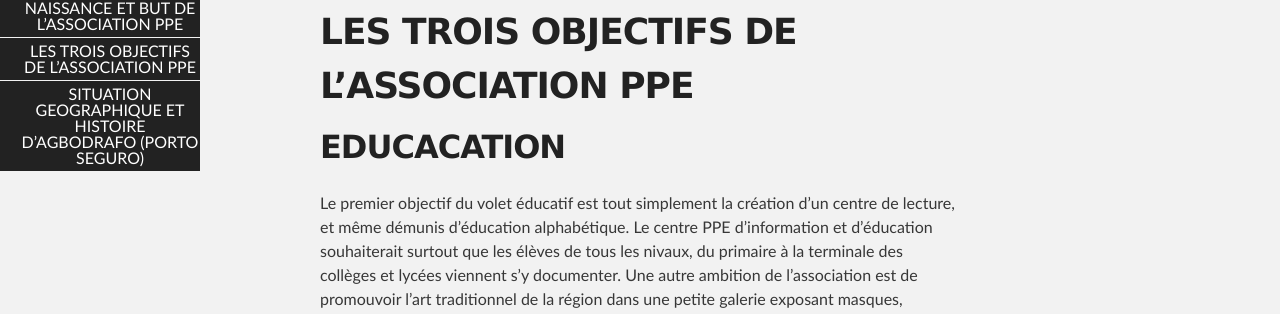
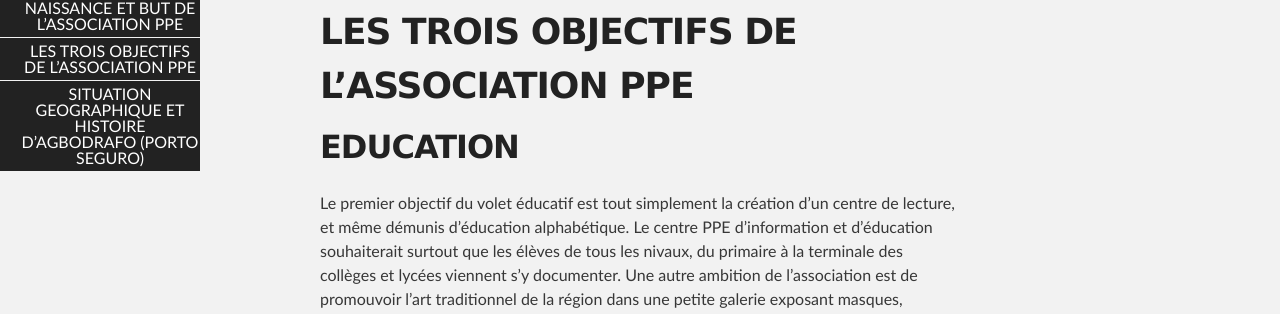
Before and after one commit to promotion-portoetenvirons/promotion-portoetenvirons.github.com, a Jekyll site: the page built from _posts/2013-01-29-objectifs-ppe.md, in a window 1280 px wide. Shown: the part 326-640 px from the top of the page. Built offline with Jekyll 4.4.1, drawn with Linux system fonts in a browser that asks for light colours; Markdown is read by kramdown in place of the engine named in the settings.

Commit message:
essai markdownify

```diff
--- a/_config.yml
+++ b/_config.yml
@@ -1,2 +1,7 @@
+source:      .
+destination: ./_site
+includes:    ./_includes
 markdown: rdiscount
 pygments: true
+rdiscount:
+  extensions: []
--- a/_includes/naissance-but-ppe.markdown
+++ b/_includes/naissance-but-ppe.markdown
@@ -1,7 +1,3 @@
----
-layout: naissance-but-ppe
----
-
 ## NAISSANCE ET BUT DE L’ASSOCIATION PPE
 
 Déclarée à la Préfecture de Meaux dans la région Seine et Marne (77), l’association PROMOTION PORTO ET ENVIRONS a pour objectif de promouvoir et d’aider les habitants du canton d’AGBODRAFO (PORTO SEGURO) et de ses environs situés dans le sud-est du  TOGO,  dans les domaines culturel, sanitaire et sportif. L’association se veut être un espace de relais au service de la population locale, et a pour ambition la mise en place d’un centre culturel au sein duquel sera mis à disposition des manuels de tout niveau éducatif obtenus à titre gracieux auprès des membres et les donateurs. De même, dans le domaine sportif, elle sera un lieu d’échange par le sport avec des activités et des disciplines très diverses. Dans le domaine sanitaire, l’association fera là aussi office d’un lieu de relais pour fournir aux populations locales et environnantes des matériels de premiers soins obtenus auprès des centres sanitaires locaux ou étrangers au bénéfice des locaux. L’association PPE a pour but ultime de se développer pour étendre son action à d’autres villages et si possible à d’autres régions du pays.
--- a/_posts/2013-01-29-objectifs-ppe.md
+++ b/_posts/2013-01-29-objectifs-ppe.md
@@ -6,7 +6,7 @@ title: LES TROIS OBJECTIFS DE L’ASSOCIATION PPE
 {{ page.title }}
 ================
 
-EDUCACATION
+EDUCATION
 -----------
 
 Le  premier objectif du volet éducatif est tout simplement la création d’un centre de lecture, et même démunis d’éducation alphabétique. Le centre PPE d’information et d’éducation souhaiterait surtout que les élèves de tous les nivaux, du primaire à la terminale des collèges et lycées viennent s’y documenter. Une autre ambition de l’association est de promouvoir l’art traditionnel de la région dans une petite galerie exposant masques, statuettes, photos et dessins. Ce dernier projet valoriserait probablement l’histoire de la région très riche en évènements.
--- a/index.html
+++ b/index.html
@@ -15,5 +15,5 @@ title: promotion porto et environs
 	{% capture naissance-but-ppe %}
 		{% include naissance-but-ppe.markdown %}
 	{% endcapture %}
-	{{ naissance-but-ppe | unindent | markdownify }}
+	{{ naissance-but-ppe | markdownify }}
 </div>
```
